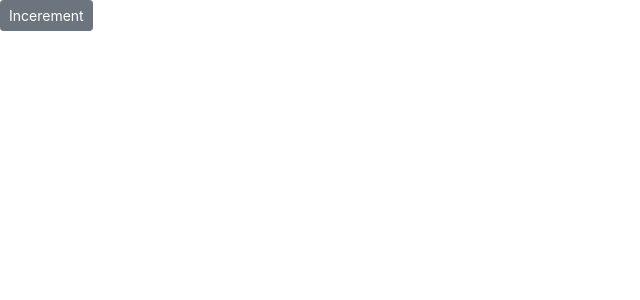
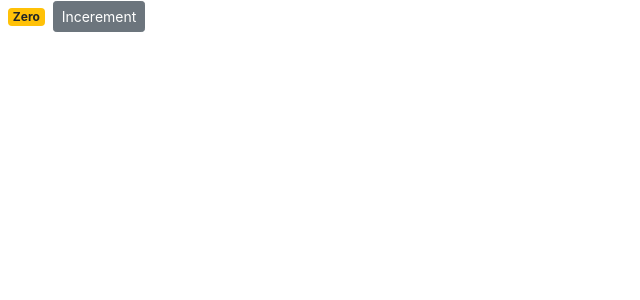
Before and after one commit to Moez-Zouari/react-counter-app, a React (Create React App) app: page / in a window 1280 px wide. Shown: the top 300 px of the page, without its empty margins (0-640 px from the left). Built offline with nearby package versions, Linux system fonts and the light colour scheme.

Commit message:
component - updating the state

```diff
--- a/src/components/counter.jsx
+++ b/src/components/counter.jsx
@@ -14,8 +14,8 @@ class Counter extends Component {
 
     // methode 2 : Utiliser Arrow Function
     handleIncrement = () => {
-
-      console.log('Increment Clicked', this);
+      // Utiliser setState pour afficher le changement de valeur dans UI
+      this.setState({ count: this.state.count + 1})
     }
 
     render() {
@@ -30,11 +30,12 @@ class Counter extends Component {
 
     formatCount() {
       const { count } = this.state;
+      return    count === 0 ? "Zero" : count;
     }
 
     getBadgeClasses() {
       let classes = "badge m-2 badge-";
-      classes += (this.state.count === 0) ? "warning" : "primary";
+      classes += this.state.count === 0 ? "warning" : "primary";
       return classes;
   }
 
```
